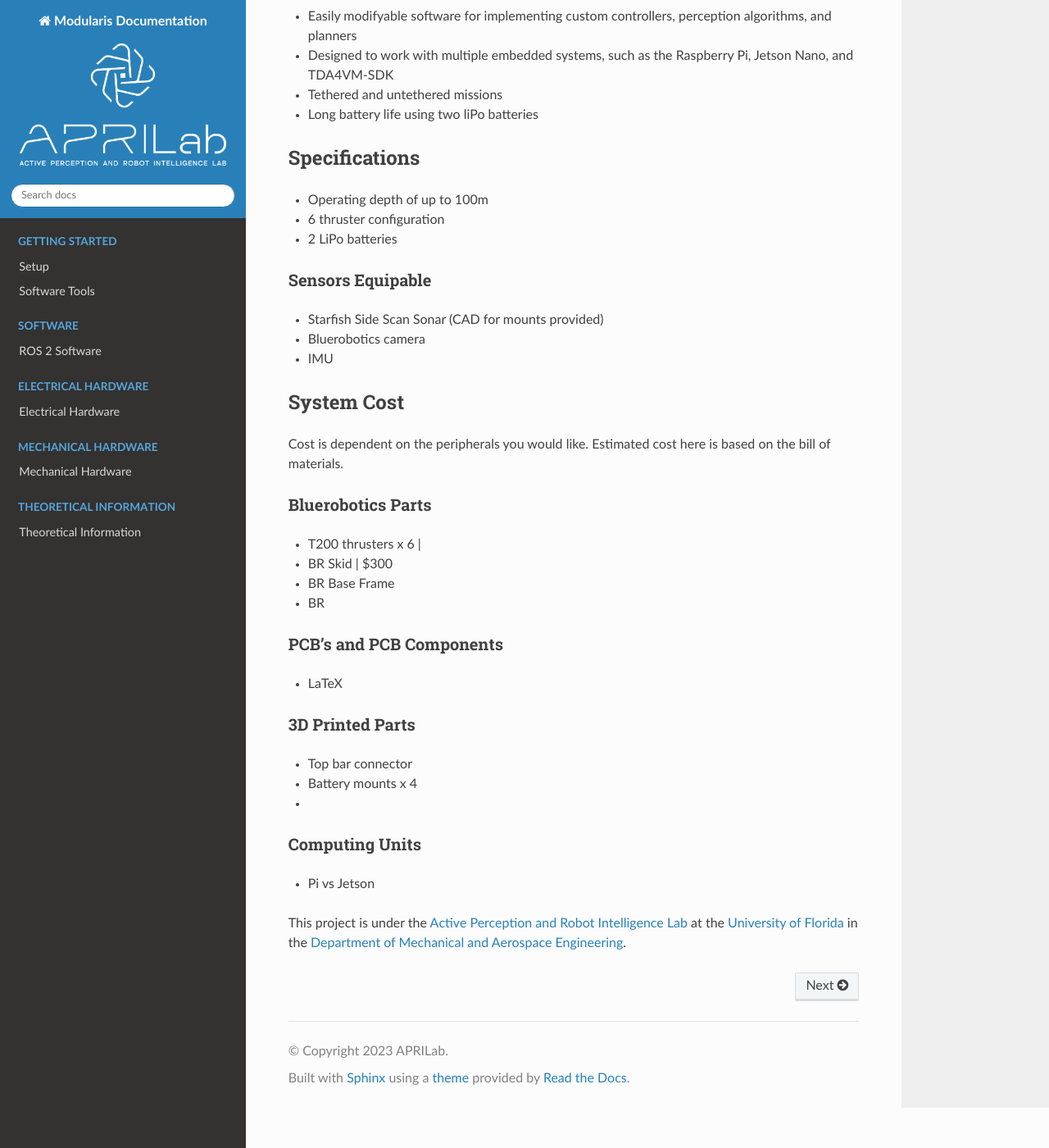
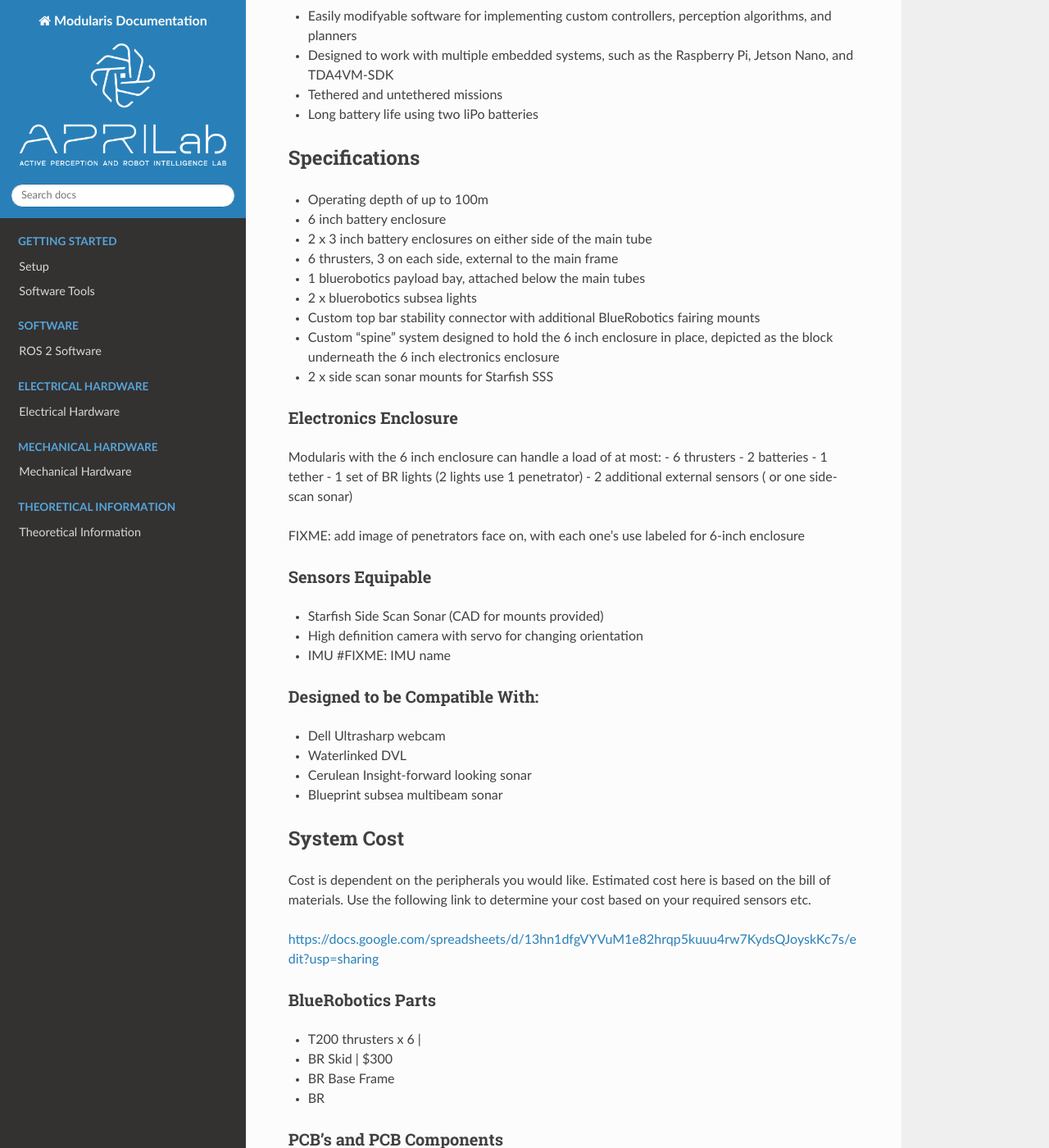
Before and after one commit to adipenu/modularis, a Sphinx documentation site: the page built from docs/index.rst, in a window 1280 px wide and 1400 px high, scrolled down 904 px. Shown: the whole window at 82% size. Built offline with Sphinx 7.4.7 and the Read the Docs theme 2.0.0, drawn with Linux system fonts in a browser that asks for light colours; some of the changed text lies outside the part shown.

Commit message:
added sections to electrical and to index

```diff
--- a/docs/index.rst
+++ b/docs/index.rst
@@ -30,22 +30,52 @@
 ---------------------------------
 
 - Operating depth of up to 100m
-- 6 thruster configuration
-- 2 LiPo batteries
+- 6 inch battery enclosure
+- 2 x 3 inch battery enclosures on either side of the main tube
+- 6 thrusters, 3 on each side, external to the main frame
+- 1 bluerobotics payload bay, attached below the main tubes
+- 2 x bluerobotics subsea lights
+- Custom top bar stability connector with additional BlueRobotics fairing mounts
+- Custom “spine” system designed to hold the 6 inch enclosure in place, depicted as the block underneath the 6 inch electronics enclosure
+- 2 x side scan sonar mounts for Starfish SSS
+
+Electronics Enclosure
+^^^^^^^^^^^^^^^^^^^^^^^
+
+Modularis with the 6 inch enclosure can handle a load of at most:
+- 6 thrusters
+- 2 batteries
+- 1 tether
+- 1 set of BR lights (2 lights use 1 penetrator)
+- 2 additional external sensors ( or one side-scan sonar)
+
+FIXME: add image of penetrators face on, with each one's use labeled for 6-inch enclosure
 
 Sensors Equipable
 ^^^^^^^^^^^^^^^^^^^^
 
 - Starfish Side Scan Sonar (CAD for mounts provided)
-- Bluerobotics camera
-- IMU
+- High definition camera with servo for changing orientation
+- IMU #FIXME: IMU name
+
+Designed to be Compatible With:
+^^^^^^^^^^^^^^^^^^^^^^^^^^^^^^^^^^^^^
+- Dell Ultrasharp webcam
+- Waterlinked DVL
+- Cerulean Insight-forward looking sonar
+- Blueprint subsea multibeam sonar
+
+
 
 System Cost
 ---------------------------
 
-Cost is dependent on the peripherals you would like. Estimated cost here is based on the bill of materials.
+Cost is dependent on the peripherals you would like. Estimated cost here is based on the bill of materials. Use the following
+link to determine your cost based on your required sensors etc.
 
-Bluerobotics Parts
+https://docs.google.com/spreadsheets/d/13hn1dfgVYVuM1e82hrqp5kuuu4rw7KydsQJoyskKc7s/edit?usp=sharing
+
+BlueRobotics Parts
 ^^^^^^^^^^^^^^^^^^^^^^
 
 - T200 thrusters x 6     |
@@ -54,7 +84,7 @@
 - BR
 
 PCB's and PCB Components
-^^^^^^^^^^^^^^^^^^^^^^^
+^^^^^^^^^^^^^^^^^^^^^^^^^^
 
 - LaTeX
 
@@ -66,9 +96,18 @@
 -
 
 Computing Units
-^^^^^^^^^^^^^^^
+^^^^^^^^^^^^^^^^^^
 
 - Pi vs Jetson
+
+Computational and System Requirements
+^^^^^^^^^^^^^^^^^^^^^^^^^^^^^^^^^^^^^^^^^^^
+
+Sensors
+^^^^^^^^^^^^^^^^
+
+- camera
+
 
 
 
```
Also changed, not shown: docs/electrical/electrical.rst (+16 -1 lines), 8 other files.
